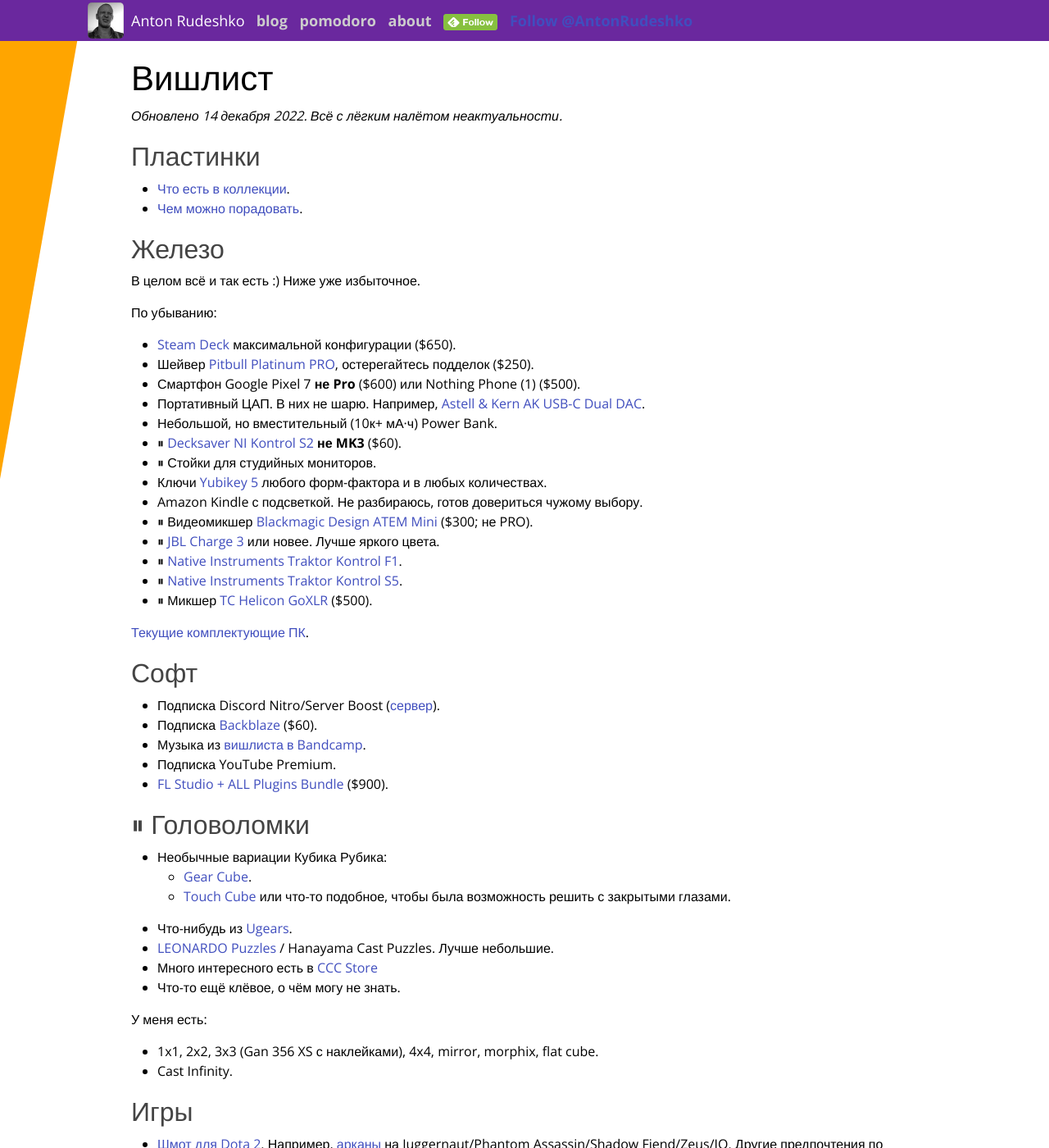
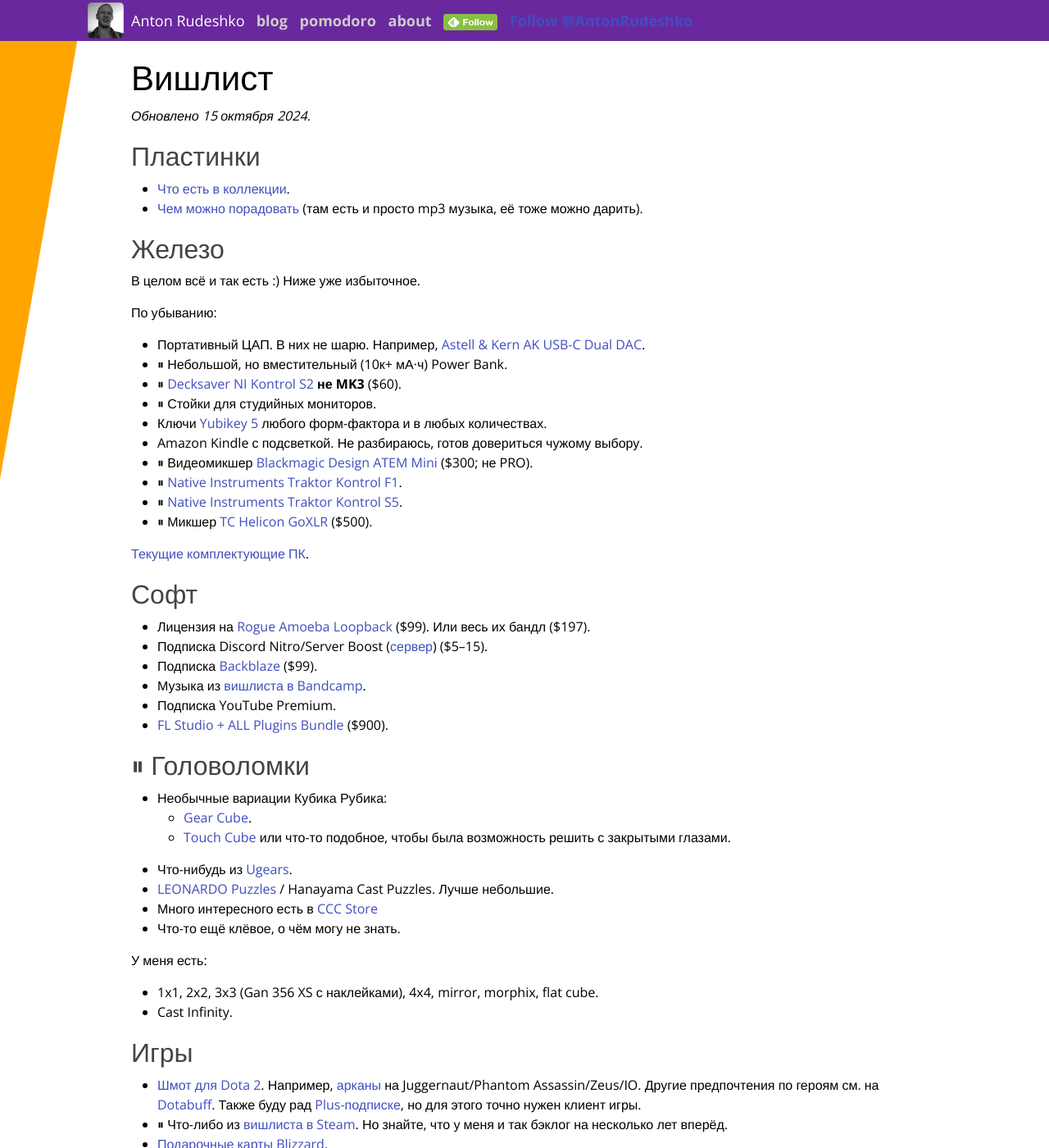
Before and after one commit to anton-rudeshko/anton-rudeshko.github.io, a Jekyll site: the page built from wishlist/index.md, in a window 1280 px wide and 1400 px high. Shown: the whole window at 82% size. Built offline with Jekyll 4.4.1, drawn with Linux system fonts in a browser that asks for light colours; comment, search, counter and statistics services are not loaded; some of the changed text lies outside the part shown.

Commit message:
wishlist: 2024 update!

```diff
--- a/wishlist/index.md
+++ b/wishlist/index.md
@@ -5,12 +5,12 @@ title: Вишлист
 
 # Вишлист
 
-*Обновлено 14 декабря 2022. Всё с лёгким налётом неактуальности.*
+*Обновлено 15 октября 2024.*
 
 ## Пластинки
 
 - [Что есть в коллекции][vinyl-collection].
-- [Чем можно порадовать][vinyl-wantlist].
+- [Чем можно порадовать][vinyl-wantlist] (там есть и просто mp3 музыка, её тоже можно дарить).
 
 [vinyl-collection]: https://www.discogs.com/user/anton-rudeshko/collection?header=1&layout=big
 [vinyl-wantlist]: https://www.discogs.com/wantlist?user=anton-rudeshko&layout=big
@@ -21,47 +21,42 @@ title: Вишлист
 
 По убыванию:
 
-* [Steam Deck] максимальной конфигурации ($650).
-* Шейвер [Pitbull Platinum PRO], остерегайтесь подделок ($250).
-* Смартфон Google Pixel 7 **не Pro** ($600) или Nothing Phone (1) ($500).
 * Портативный ЦАП. В них не шарю. Например, [Astell & Kern AK USB-C Dual DAC].
-* Небольшой, но вместительный (10к+ мА·ч) Power Bank.
+* ⏸ Небольшой, но вместительный (10к+ мА·ч) Power Bank.
 * ⏸ [Decksaver NI Kontrol S2] **не MK3** ($60).
 * ⏸ Стойки для студийных мониторов.
 * Ключи [Yubikey 5] любого форм-фактора и в любых количествах.
 * Amazon Kindle с подсветкой. Не разбираюсь, готов довериться чужому выбору.
 * ⏸ Видеомикшер [Blackmagic Design ATEM Mini] ($300; не PRO).
-* ⏸ [JBL Charge 3] или новее. Лучше яркого цвета.
 * ⏸ [Native Instruments Traktor Kontrol F1].
 * ⏸ [Native Instruments Traktor Kontrol S5].
 * ⏸ Микшер [TC Helicon GoXLR] ($500).
 
 [Текущие комплектующие ПК][pc-config].
 
-[Steam Deck]: https://store.steampowered.com/steamdeck
-[Pitbull Platinum PRO]: https://skullshaver.com/collections/mens-shavers/products/pitbull-platinum-pro-head-and-face-shaver
 [Astell & Kern AK USB-C Dual DAC]: https://us.astellnkern.com/products/ak-usb-c-dual-dac-cable-pee51
 [Decksaver NI Kontrol S2]: https://www.dj-store.ru/oborudovanie/didzhejev/dj-ryukzaki-sumki-chekhly-papki-dlya-didzheev/zashchitnye-kryshki/43705_decksaver-ni-kontrol-s2.html
 [Yubikey 5]: https://www.yubico.com/products/yubikey-5-overview/
 [Blackmagic Design ATEM Mini]: https://www.blackmagicdesign.com/ru/products/atemmini
 [TC Helicon GoXLR]: https://www.tc-helicon.com/broadcast
-[JBL Charge 3]: https://market.yandex.ru/product/13925684
 [Native Instruments Traktor Kontrol S5]: https://www.native-instruments.com/en/products/traktor/dj-controllers/traktor-kontrol-s5/
 [Native Instruments Traktor Kontrol F1]: https://www.native-instruments.com/en/products/traktor/dj-controllers/traktor-kontrol-f1/
 [pc-config]: https://www.rudeshko.com/pc-config
 
 ## Софт
 
-* Подписка Discord Nitro/Server Boost ([сервер][discord-server]).
-* Подписка [Backblaze][backblaze] ($60).
+* Лицензия на [Rogue Amoeba Loopback][loopback] ($99). Или весь их бандл ($197).
+* Подписка Discord Nitro/Server Boost ([сервер][discord-server]) ($5–15).
+* Подписка [Backblaze][backblaze] ($99).
 * Музыка из [вишлиста в Bandcamp][bandcamp-wishlist].
 * Подписка YouTube Premium.
 * [FL Studio + ALL Plugins Bundle][fl-studio] ($900).
 
+[loopback]: https://rogueamoeba.com/loopback/
 [discord-server]: https://www.rudeshko.com/plays/discord
-[fl-studio]: https://support.image-line.com/jshop/shop.php
 [backblaze]: https://secure.backblaze.com/gift.htm
 [bandcamp-wishlist]: https://bandcamp.com/anton-rudeshko/wishlist
+[fl-studio]: https://support.image-line.com/jshop/shop.php
 
 ## ⏸ Головоломки
 
@@ -137,11 +125,8 @@ title: Вишлист
 [lego-brickheadz]: https://shop.lego.com/en-US/Brickheadz-sets
 [lego-minecraft]: https://shop.lego.com/en-US/Minecraft-ByTheme
 
-## Деньги
-
-Не вижу ничего зазорного в денежных подарках. В целом потребности нет, зато легко приму в дар акции.
-
 ## 🚫 Лучше не дарить
 
+* Деньги. Вы можете лучше 😉
 * Подарочные сертификаты.
-* Бумажные книги.
+* Бумажные книги (кроме перечисленных выше).
```
Also changed, not shown: other parts of wishlist/index.md (+2 -9 lines).
